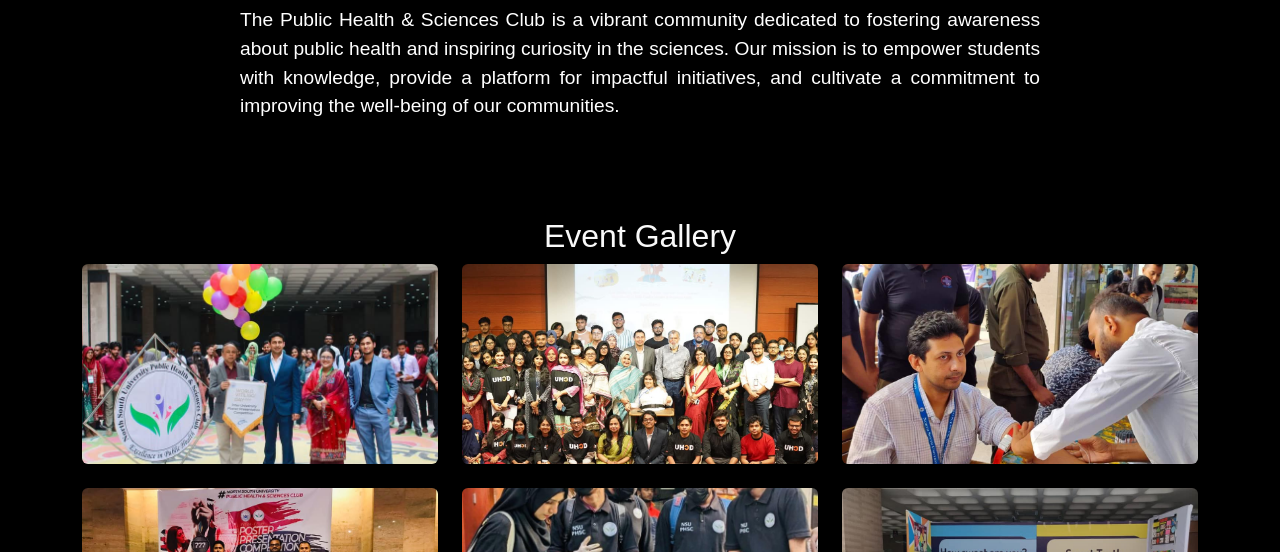
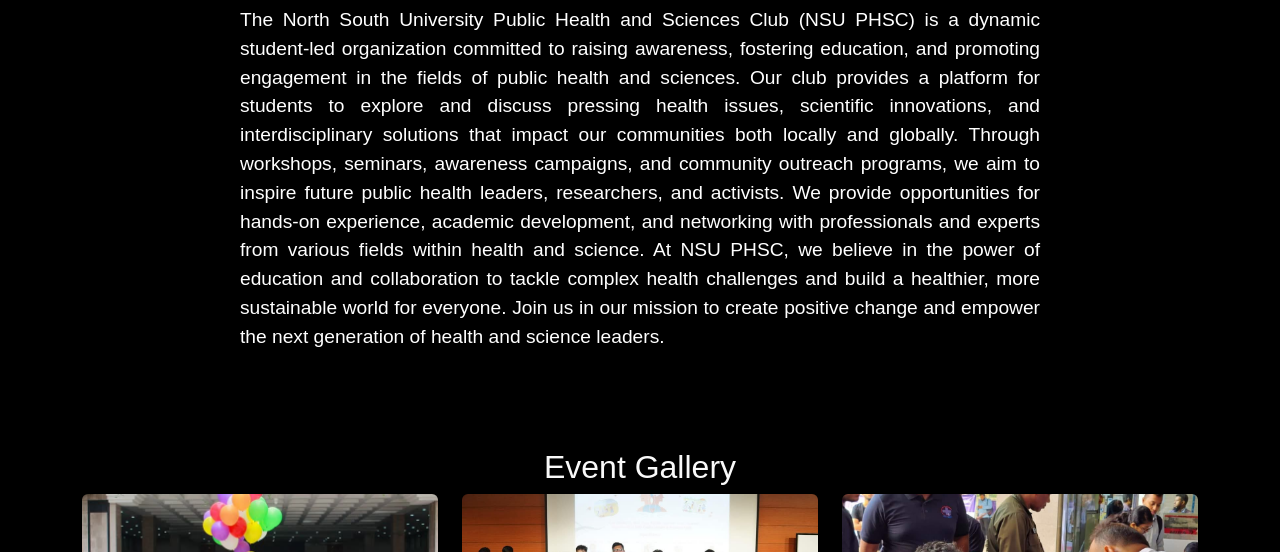
Before and after one commit to Abeed07/PHSC-, a plain HTML site: page index.html in a window 1280 px wide. Shown: the part 750-1302 px from the top of the page. Drawn offline with nearby package versions, Linux system fonts and the light colour scheme.

Commit message:
Update index.html

```diff
--- a/index.html
+++ b/index.html
@@ -78,7 +78,11 @@
     <div class="container text-center">
       <h2>About Public Health & Sciences Club</h2>
       <p>
-        The Public Health & Sciences Club is a vibrant community dedicated to fostering awareness about public health and inspiring curiosity in the sciences. Our mission is to empower students with knowledge, provide a platform for impactful initiatives, and cultivate a commitment to improving the well-being of our communities.
+       The North South University Public Health and Sciences Club (NSU PHSC) is a dynamic student-led organization committed to raising awareness, fostering education, and promoting engagement in the fields of public health and sciences. Our club provides a platform for students to explore and discuss pressing health issues, scientific innovations, and interdisciplinary solutions that impact our communities both locally and globally.
+
+Through workshops, seminars, awareness campaigns, and community outreach programs, we aim to inspire future public health leaders, researchers, and activists. We provide opportunities for hands-on experience, academic development, and networking with professionals and experts from various fields within health and science.
+
+At NSU PHSC, we believe in the power of education and collaboration to tackle complex health challenges and build a healthier, more sustainable world for everyone. Join us in our mission to create positive change and empower the next generation of health and science leaders.
       </p>
     </div>
   </div>
```
